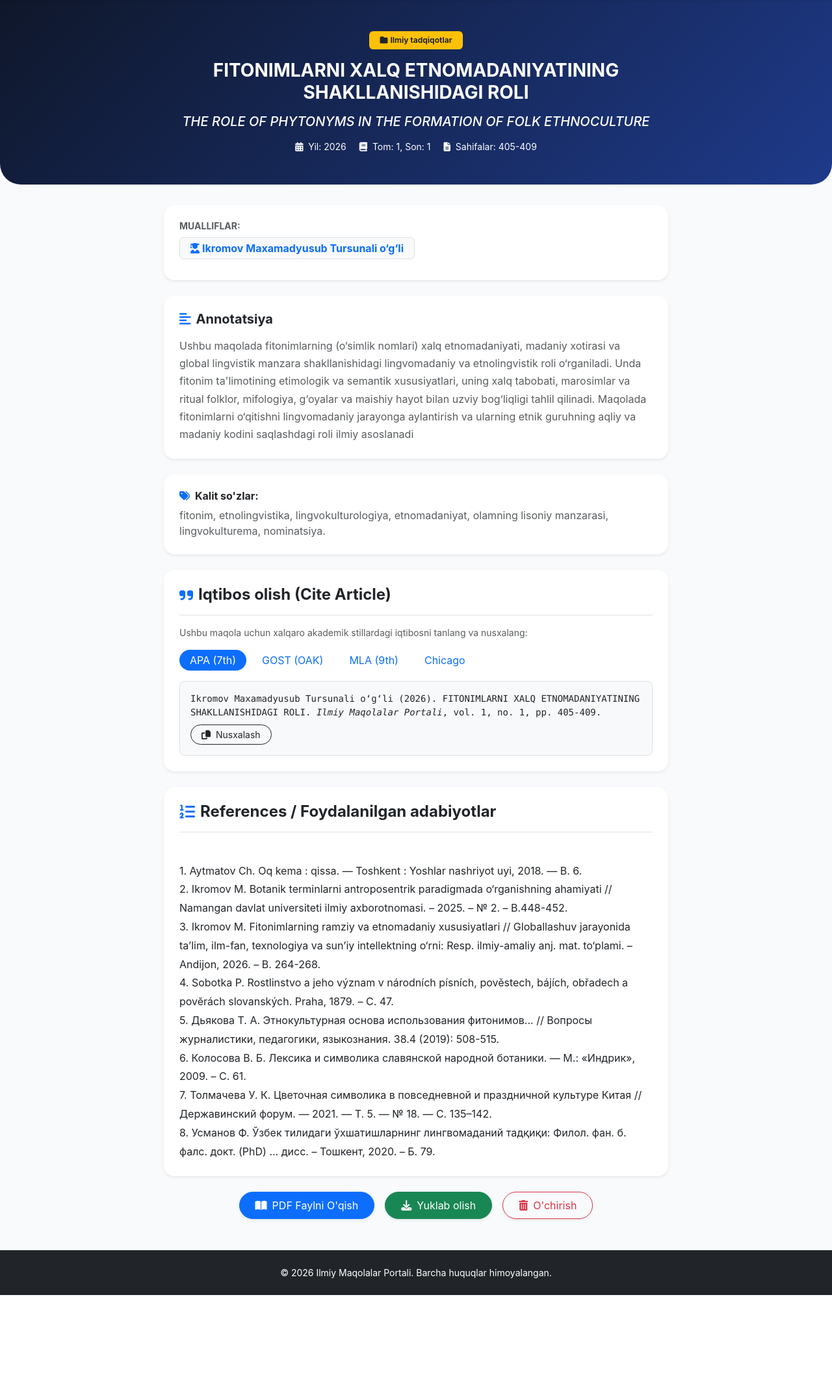
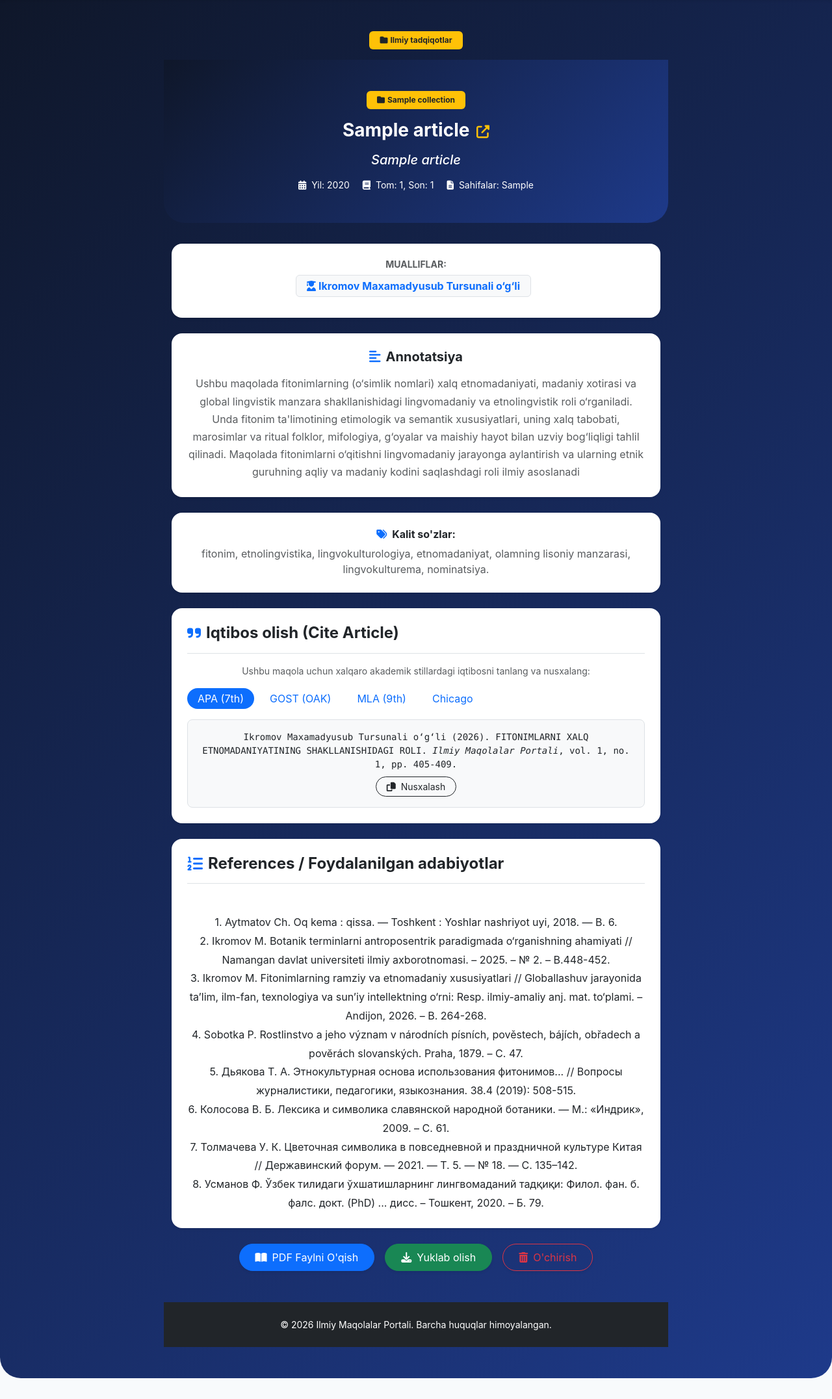
Before and after one commit to Muhammadyusuf95/scientific-article, a Flask app: page /article/1 in a window 1280 px wide. Shown: the part 72-2225 px from the top of the page at 65% size. Before the commit the page ends 2065 px from the top, so only its background shows below. Run offline with Flask 3, Linux system fonts and the light colour scheme; tables that the repository leaves empty hold one stand-in row (values such as "Sample post"); some libraries are stand-ins or nearby versions.

Commit message:
Update article.html

```diff
--- a/templates/article.html
+++ b/templates/article.html
@@ -44,15 +44,34 @@
             <a href="/collection/1" class="badge bg-warning text-dark text-decoration-none mb-3 px-3 py-2">
                 <i class="fas fa-folder me-1"></i>Ilmiy tadqiqotlar
             </a>
-            <h1 class="fw-bold mb-3 fs-3">FITONIMLARNI XALQ ETNOMADANIYATINING SHAKLLANISHIDAGI ROLI</h1>
-            <h5 class="text-slate-300 fst-italic mb-3">THE ROLE OF PHYTONYMS IN THE FORMATION OF FOLK ETHNOCULTURE</h5>
-            <div class="text-slate-300 small">
-                <span class="me-3"><i class="fas fa-calendar-alt me-1"></i> Yil: 2026</span>
-                <span class="me-3"><i class="fas fa-book me-1"></i> Tom: 1, Son: 1</span>
-                <span><i class="fas fa-file-alt me-1"></i> Sahifalar: 405-409</span>
-            </div>
+           <!-- Maqola Sarlavhasi va Asosiy Ma'lumotlar -->
+<div class="article-hero text-center">
+    <div class="container" style="max-width: 800px;">
+        {% if article.collection %}
+        <a href="/collection/{{ article.collection.id }}" class="badge bg-warning text-dark text-decoration-none mb-3 px-3 py-2">
+            <i class="fas fa-folder me-1"></i>{{ article.collection.name }}
+        </a>
+        {% endif %}
+
+        <!-- Sarlavhaga bosganda PDF fayl yangi oynada ochilishi uchun <a> tegi qo'shildi -->
+        <h1 class="fw-bold mb-3 fs-3">
+            <a href="{{ article.pdf_filename }}" target="_blank" class="text-white text-decoration-none" title="PDF faylni ochish">
+                {{ article.title_uz }} <i class="fas fa-external-link-alt fs-5 ms-1 text-warning"></i>
+            </a>
+        </h1>
+
+        {% if article.title_en %}
+        <h5 class="text-slate-300 fst-italic mb-3">{{ article.title_en }}</h5>
+        {% endif %}
+        <div class="text-slate-300 small">
+            <span class="me-3"><i class="fas fa-calendar-alt me-1"></i> Yil: {{ article.year }}</span>
+            <span class="me-3"><i class="fas fa-book me-1"></i> Tom: {{ article.volume }}, Son: {{ article.issue }}</span>
+            {% if article.pages %}
+            <span><i class="fas fa-file-alt me-1"></i> Sahifalar: {{ article.pages }}</span>
+            {% endif %}
         </div>
     </div>
+</div>
 
     <!-- Tarkib -->
     <div class="container mb-5" style="max-width: 800px;">
```
